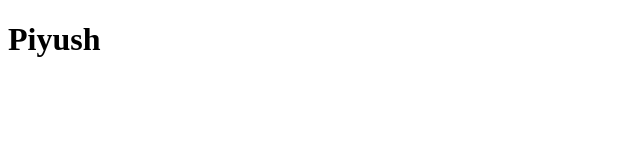
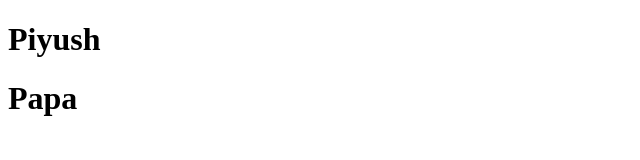
Before and after one commit to Piyush072001/local, a plain HTML site: page index.html in a window 1280 px wide. Shown: the whole page, without its empty margins (0-640 px from the left). Drawn offline with Linux system fonts and the light colour scheme.

Commit message:
some changes in main

```diff
--- a/index.html
+++ b/index.html
@@ -7,5 +7,6 @@
 </head>
 <body>
     <h1>Piyush</h1>
+    <h1>Papa</h1>
 </body>
 </html>
```
